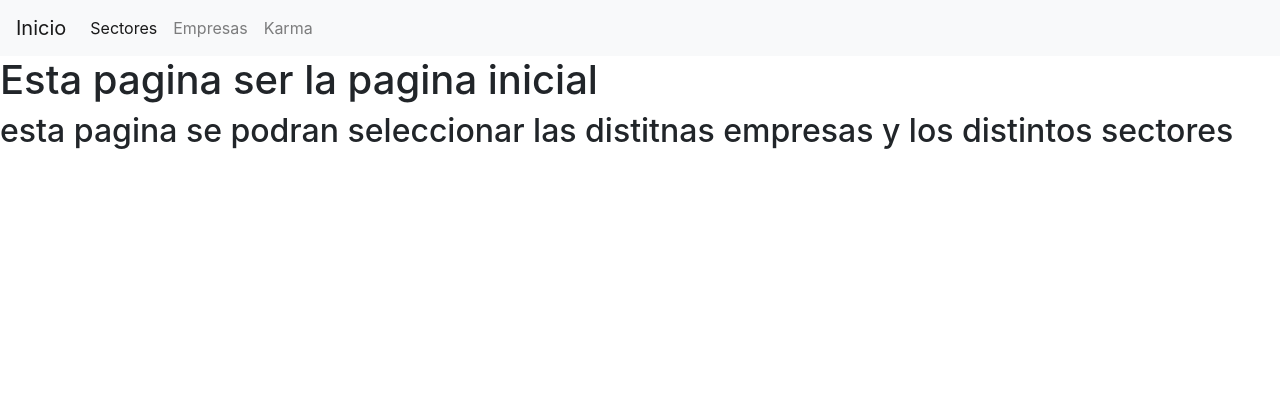
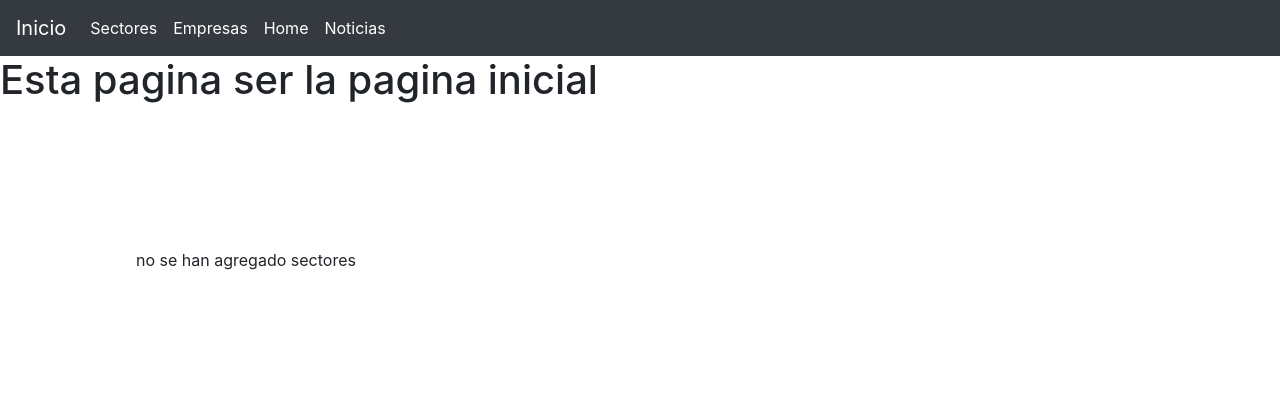
Before and after one commit to leonardo2000mx/sectorfinanciero, a Django app: page / in a window 1280 px wide. Shown: the top 407 px of the page. Run offline with Django 3.2, Linux system fonts and the light colour scheme; data that the repository does not hold is empty; some libraries are stand-ins or nearby versions.

Commit message:
fusionando ramas

```diff
--- a/empresas/templates/empresas/base.html
+++ b/empresas/templates/empresas/base.html
@@ -15,6 +15,39 @@
 <!-- esta pagina contendra el narvar para las otras paginas  -->
 <div >
 
+  <nav class="navbar navbar-expand-lg navbar-dark bg-dark">
+    <a class="navbar-brand" href="{% url 'empresas:index' %}">Inicio</a>
+    <button class="navbar-toggler" type="button" data-toggle="collapse" data-target="#navbarNav" aria-controls="navbarNav" aria-expanded="false" aria-label="Toggle navigation">
+      <span class="navbar-toggler-icon"></span>
+    </button>
+    <div class="collapse navbar-collapse" id="navbarNav">
+      <ul class="navbar-nav">
+
+
+        <li class="nav-item active">
+          <a class="nav-link" href="{% url 'empresas:sectores' %}">Sectores <span class="sr-only">(current)</span></a>
+        </li>
+
+        <li class="nav-item active">
+          <a class="nav-link" href="{% url 'empresas:empresas' %}">Empresas<span class="sr-only">(current)</span></a>
+        </li>
+
+        <li class="nav-item active">
+          <a class="nav-link" href="#">Home <span class="sr-only">Karma</span></a>
+        </li>
+
+        <li class="nav-item active">
+          <a class="nav-link" href="#">Noticias  <span class="sr-only">Karma</span></a>
+        </li>
+      </ul>
+    </div>
+  </nav>
+
+
+
+
+
+<!--
     <nav class="navbar navbar-expand-lg navbar-light bg-light">
         <a class="navbar-brand" href="{% url 'empresas:index' %}">Inicio</a>
         <button class="navbar-toggler" type="button" data-toggle="collapse" data-target="#navbarNavDropdown" aria-controls="navbarNavDropdown" aria-expanded="false" aria-label="Toggle navigation">
@@ -34,7 +67,7 @@
 
           </ul>
         </div>
-      </nav>
+      </nav> -->
 
 
 
--- a/empresas/templates/empresas/index.html
+++ b/empresas/templates/empresas/index.html
@@ -10,8 +10,25 @@
 
 
 
-    <h2>
-  esta pagina se podran  seleccionar las distitnas empresas
-  y los distintos sectores
-    </h2>
+<!--Contenedor principal-->
+<div class="d-flex bd-highlight mb-3" >
+  <div class="p-2 bd-highlight" style=" width: 30%; margin: 10%;">
+      <ul class="navbar-nav">
+
+
+          {% for sector in Sectores %}
+          <li class="nav-item active">
+            <a class="nav-link" href="{% url 'empresas:sector' sector.id %}">{{ sector }} <span class="sr-only">(current)</span></a>
+
+              </li>
+          {% empty %}
+              <li>no se han agregado sectores</li>
+          {% endfor %}
+
+
+
+
+        </ul>
+  </div>
+</div>
 {% endblock content %}
--- a/empresas/views.py
+++ b/empresas/views.py
@@ -10,8 +10,9 @@ from django.core.paginator import Paginator, EmptyPage, PageNotAnInteger
 # Create your views here.
 
 def index(request):
-
-    return render (request,"empresas/index.html")
+    Sectores = Sector.objects.all()
+    context = {'Sectores': Sectores }
+    return render (request,"empresas/index.html",context)
 
 def sectores(request):
     Sectores = Sector.objects.all()
```
